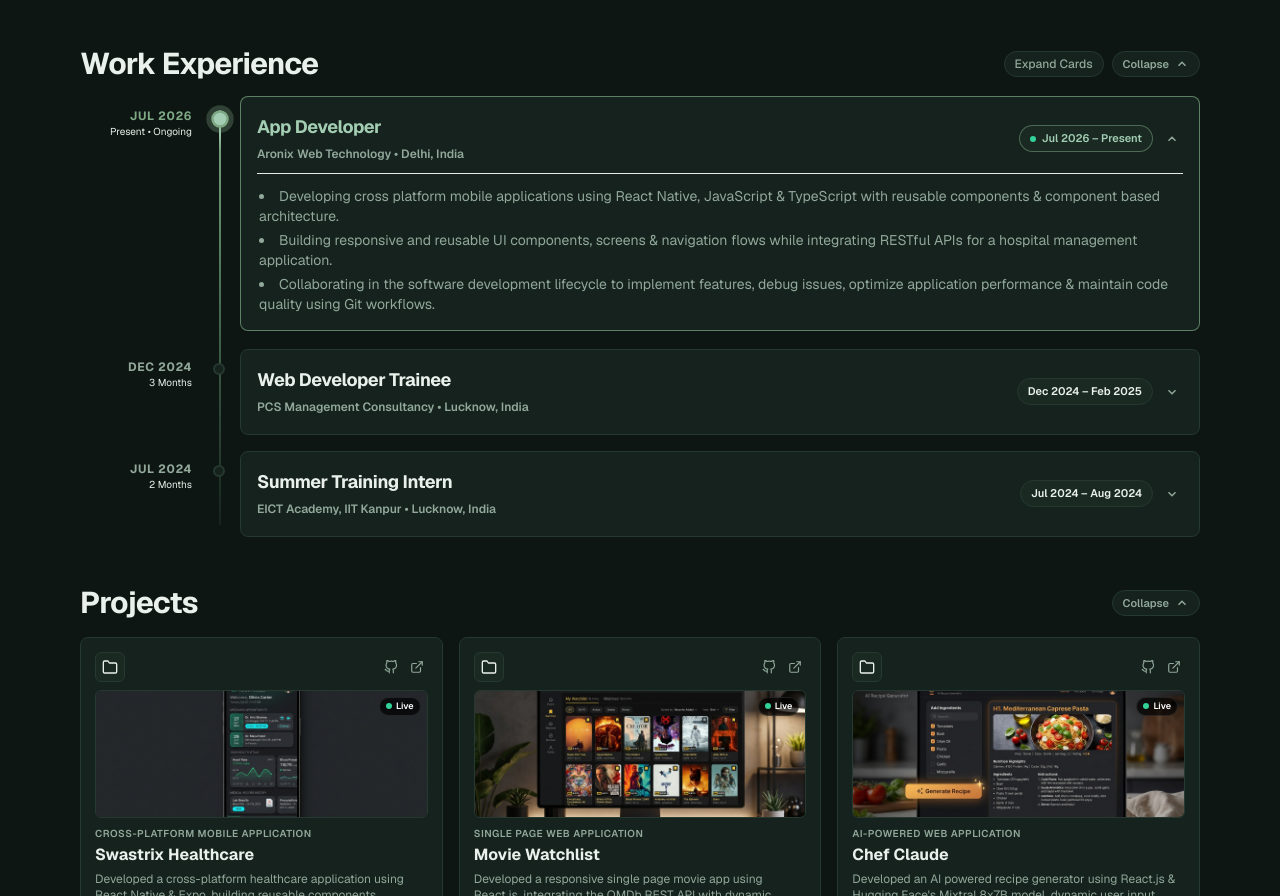
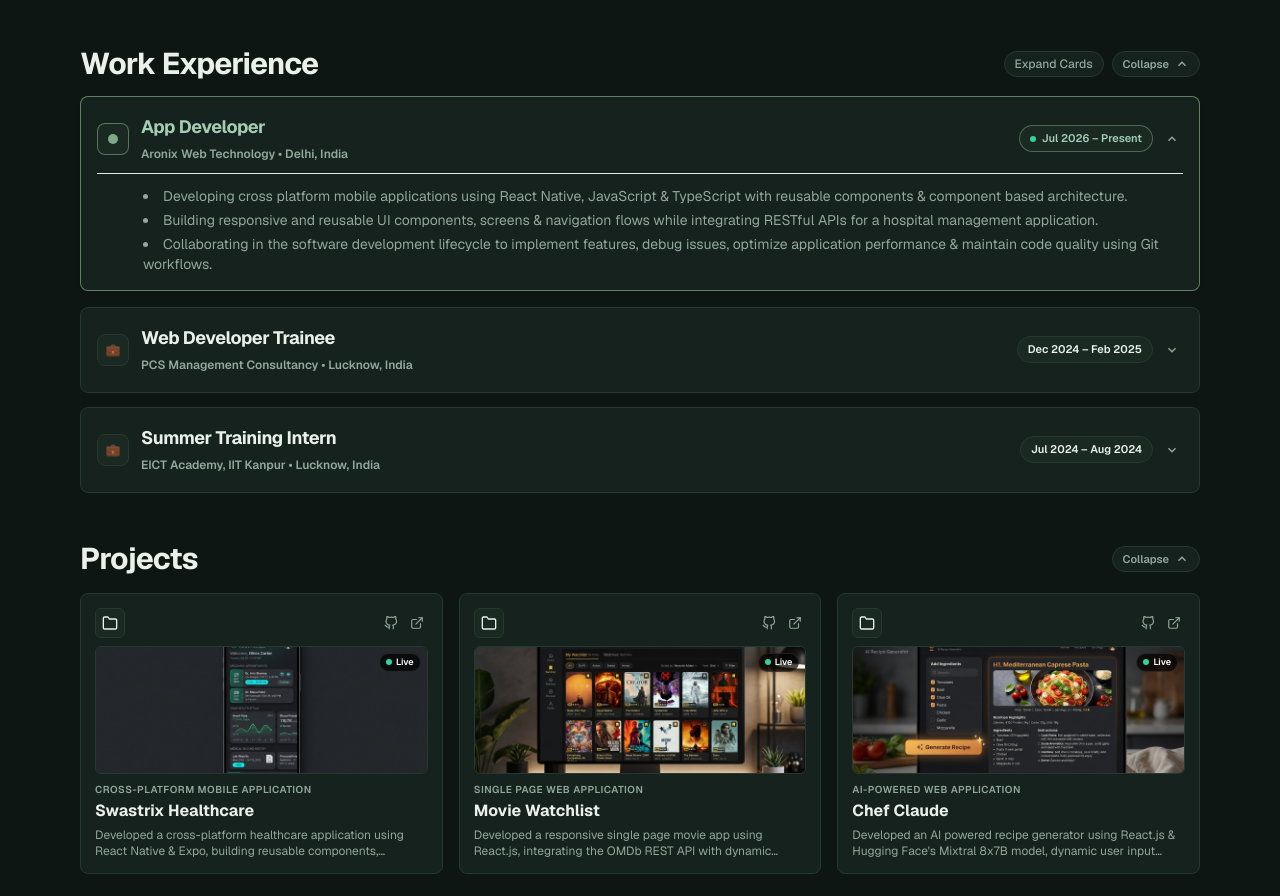
Before and after one commit to AbhinavXDayal/Portfolio, a React (Vite) app: page / in a window 1280 px wide. Shown: the part 878-1774 px from the top of the page. Built offline with nearby package versions, Linux system fonts and the light colour scheme.

Commit message:
Align Work Experience cards flush left with Skills and Projects sections

```diff
--- a/src/components/sections/Experience.tsx
+++ b/src/components/sections/Experience.tsx
@@ -113,13 +113,8 @@ export const Experience: React.FC = () => {
         </div>
 
         {isSectionOpen && (
-          /* Dynamic & Interactive Botanical Timeline */
-          <div className="relative pl-6 sm:pl-8 md:pl-40 space-y-3.5 sm:space-y-4 transition-all duration-300">
-            {/* Glowing Botanical Spine Line */}
-            <div className="absolute left-[11px] sm:left-[15px] md:left-[139px] top-3 bottom-3 w-[2px] bg-gradient-to-b from-[#7EA984] via-[#5B8B67]/70 to-[#253930]/40 rounded-full">
-              <div className="w-[2px] h-10 bg-gradient-to-b from-transparent via-[#A3CEB3] to-transparent animate-pulse"></div>
-            </div>
-
+          /* Flush Full-Width Experience Cards (Aligned with Skills and Projects) */
+          <div className="space-y-3 sm:space-y-3.5 w-full transition-all duration-300">
             {experiences.map((exp, idx) => {
               const isSelected = activeExp === idx;
               const isCardOpen = !!expandedCards[exp.company];
@@ -132,66 +127,40 @@ export const Experience: React.FC = () => {
                     toggleCard(exp.company);
                   }}
                   onMouseEnter={() => setActiveExp(idx)}
-                  className="relative group cursor-pointer"
-                >
-                  {/* Interactive Timeline Node */}
-                  <div className="absolute -left-[19px] sm:-left-[23px] md:-left-[27px] top-3.5 z-20 flex items-center justify-center">
-                    {exp.isCurrent ? (
-                      <div className="relative flex items-center justify-center">
-                        <span className="absolute w-5 h-5 rounded-full bg-[#7EA984]/40 animate-ping"></span>
-                        <span
-                          className={`w-3.5 h-3.5 rounded-full border-2 transition-all duration-300 ${
-                            isSelected
-                              ? "bg-[#A3CEB3] border-[#7EA984] scale-125 ring-4 ring-[#7EA984]/30"
-                              : "bg-[#7EA984] border-[var(--background)]"
-                          }`}
-                        ></span>
-                      </div>
-                    ) : (
-                      <div className="relative flex items-center justify-center">
-                        <span
-                          className={`w-3 h-3 rounded-full border-2 transition-all duration-300 ${
-                            isSelected
-                              ? "bg-[#7EA984] border-[var(--background)] scale-125 ring-4 ring-[#7EA984]/30"
-                              : "bg-[var(--card)] border-[var(--border)] group-hover:border-[#7EA984]"
-                          }`}
-                        ></span>
-                      </div>
-                    )}
-                  </div>
-
-                  {/* Left Date Label for Desktop */}
-                  <div className="hidden md:flex flex-col items-end absolute -left-40 top-2.5 w-32 pr-4 text-right select-none transition-colors duration-200">
-                    <span
-                      className={`text-xs font-bold uppercase tracking-wider transition-colors ${
-                        isSelected
-                          ? "text-[#7EA984]"
-                          : "text-[var(--muted-foreground)]"
-                      }`}
-                    >
-                      {exp.period.split("–")[0]?.trim()}
-                    </span>
-                    <span className="text-[10px] text-[var(--muted-foreground)]/70">
-                      {exp.status}
-                    </span>
-                  </div>
-
-                  {/* Experience Card with Expand/Collapse */}
-                  <div
-                    className={`bg-[var(--card)] text-[var(--card-foreground)] border rounded-[var(--radius)] p-3 sm:p-4 shadow-xs transition-all duration-300 ${
+                  className={`w-full bg-[var(--card)] text-[var(--card-foreground)] border rounded-[var(--radius)] p-3.5 sm:p-4 shadow-xs transition-all duration-300 cursor-pointer group ${
                     isSelected
                       ? "border-[#7EA984]/70 shadow-sm -translate-y-0.5"
                       : "border-[var(--border)] hover:border-[var(--foreground)]/30"
                   }`}
                 >
-                    {/* Card Header with Role, Company, Date, and Toggle Icon */}
+                  {/* Card Header */}
                   <div
-                      className={`flex flex-col sm:flex-row items-start sm:items-center justify-between gap-2 transition-all duration-200 ${
+                    className={`flex flex-col sm:flex-row items-start sm:items-center justify-between gap-2.5 transition-all duration-200 ${
                       isCardOpen ? "mb-2.5 pb-2 border-b border-[var(--border)]/60" : ""
                     }`}
                   >
+                    {/* Left Info with Botanical Node Indicator */}
+                    <div className="flex items-center gap-3">
+                      {/* Timeline Node Badge */}
+                      <div
+                        className={`w-8 h-8 rounded-lg flex items-center justify-center text-sm border transition-all duration-300 shrink-0 ${
+                          exp.isCurrent
+                            ? "bg-[var(--accent)] border-[#7EA984]/60 text-[#A3CEB3]"
+                            : "bg-[var(--accent)] border-[var(--border)] text-[var(--muted-foreground)] group-hover:border-[#7EA984]/40"
+                        }`}
+                      >
+                        {exp.isCurrent ? (
+                          <span className="relative flex h-2.5 w-2.5">
+                            <span className="animate-ping absolute inline-flex h-full w-full rounded-full bg-[#7EA984] opacity-75"></span>
+                            <span className="relative inline-flex rounded-full h-2.5 w-2.5 bg-[#7EA984]"></span>
+                          </span>
+                        ) : (
+                          <span className="text-xs">💼</span>
+                        )}
+                      </div>
+
+                      <div>
                         <div className="flex items-center gap-2">
-                        <div>
                           <h3
                             className={`text-base sm:text-lg font-bold tracking-tight transition-colors ${
                               isSelected
@@ -201,14 +170,15 @@ export const Experience: React.FC = () => {
                           >
                             {exp.role}
                           </h3>
+                        </div>
                         <span className="inline-flex items-center gap-1.5 text-xs font-semibold text-[var(--muted-foreground)]">
                           {exp.company} • {exp.location}
                         </span>
                       </div>
                     </div>
 
+                    {/* Right Info: Period Badge & Toggle Chevron */}
                     <div className="flex items-center gap-2 self-end sm:self-center">
-                        {/* Period Badge */}
                       <div
                         className={`inline-flex items-center gap-1.5 px-2.5 py-1 rounded-full border text-[11px] font-semibold transition-colors ${
                           isSelected
@@ -248,9 +218,9 @@ export const Experience: React.FC = () => {
                     </div>
                   </div>
 
-                    {/* Collapsible Bullets Area */}
+                  {/* Collapsible Bullets */}
                   {isCardOpen && (
-                      <ul className="list-disc list-inside space-y-1 text-xs sm:text-sm text-[var(--muted-foreground)] leading-relaxed text-left pt-0.5">
+                    <ul className="list-disc list-inside space-y-1 text-xs sm:text-sm text-[var(--muted-foreground)] leading-relaxed text-left pt-0.5 sm:pl-11">
                       {exp.bullets.map((bullet, bIdx) => (
                         <li key={bIdx} className="pl-0.5">
                           <span>{bullet}</span>
@@ -258,7 +228,6 @@ export const Experience: React.FC = () => {
                       ))}
                     </ul>
                   )}
-                  </div>
                 </div>
               );
             })}
```
Lines whose indentation alone changed are shown as unchanged.
